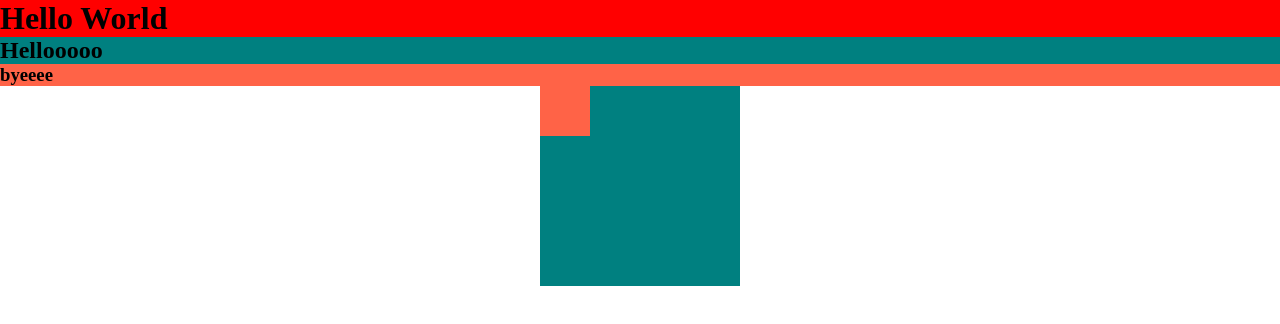
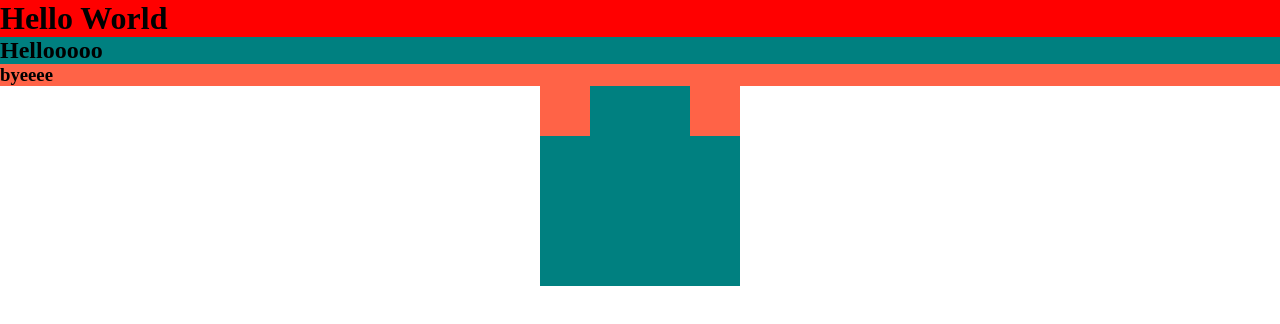
Before and after one commit to khaledsayfullah/sauldesign, a plain HTML site: page index.html in a window 1280 px wide. Drawn offline with Linux system fonts and the light colour scheme.

Commit message:
top-right box added in the box

```diff
--- a/css/style.css
+++ b/css/style.css
@@ -22,9 +22,18 @@
     position: relative;
 }
 .boxtwo{
+    position: absolute;
     height: 50px;
     width: 50px;
     background-color: tomato;
     top: 0;
     left: 0;
 }
+.boxthree{
+     position: absolute;
+    height: 50px;
+    width: 50px;
+    background-color: tomato;
+    top: 0;
+    right: 0;
+}
--- a/index.html
+++ b/index.html
@@ -12,6 +12,8 @@
     <h3>byeeee</h3>
     <div class="box">
         <div class="boxtwo"></div>
+        <div class="boxthree"></div>
+        <div class="boxfour"></div>
     </div>
 
 
```
